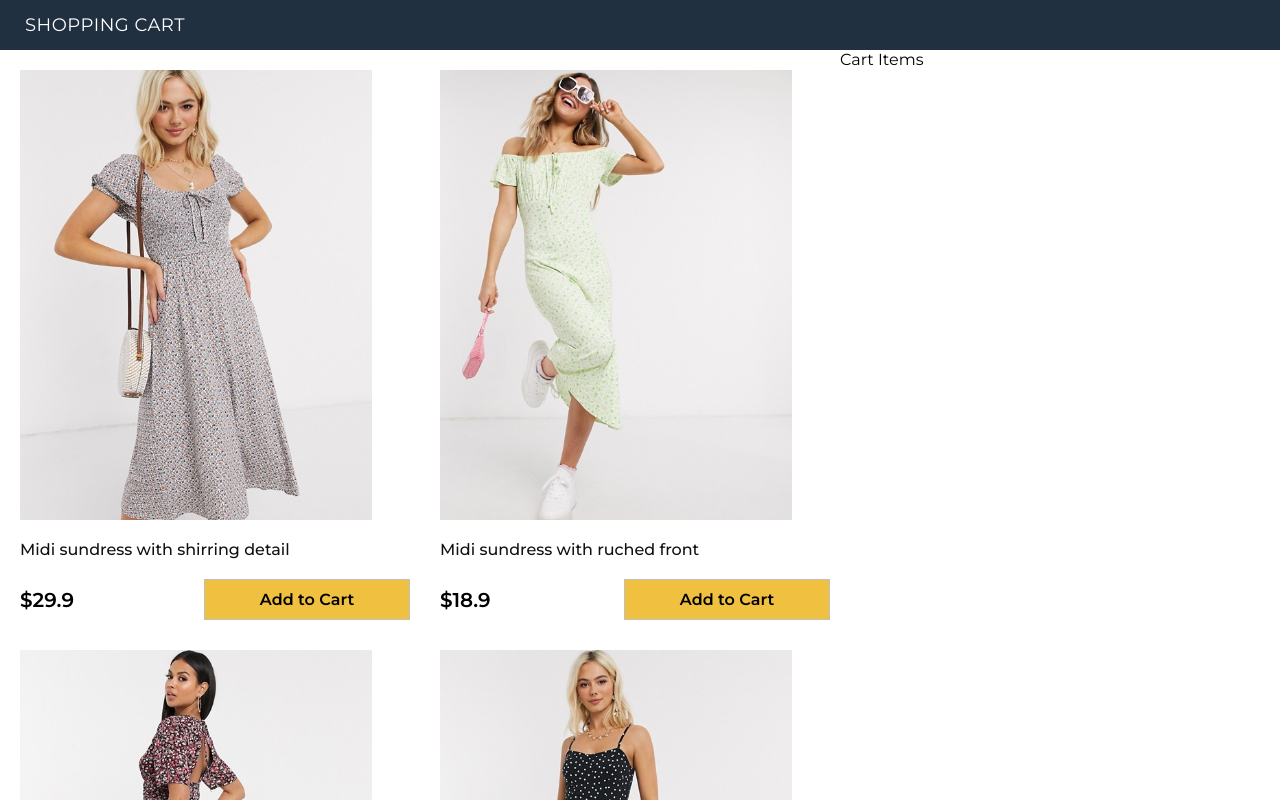
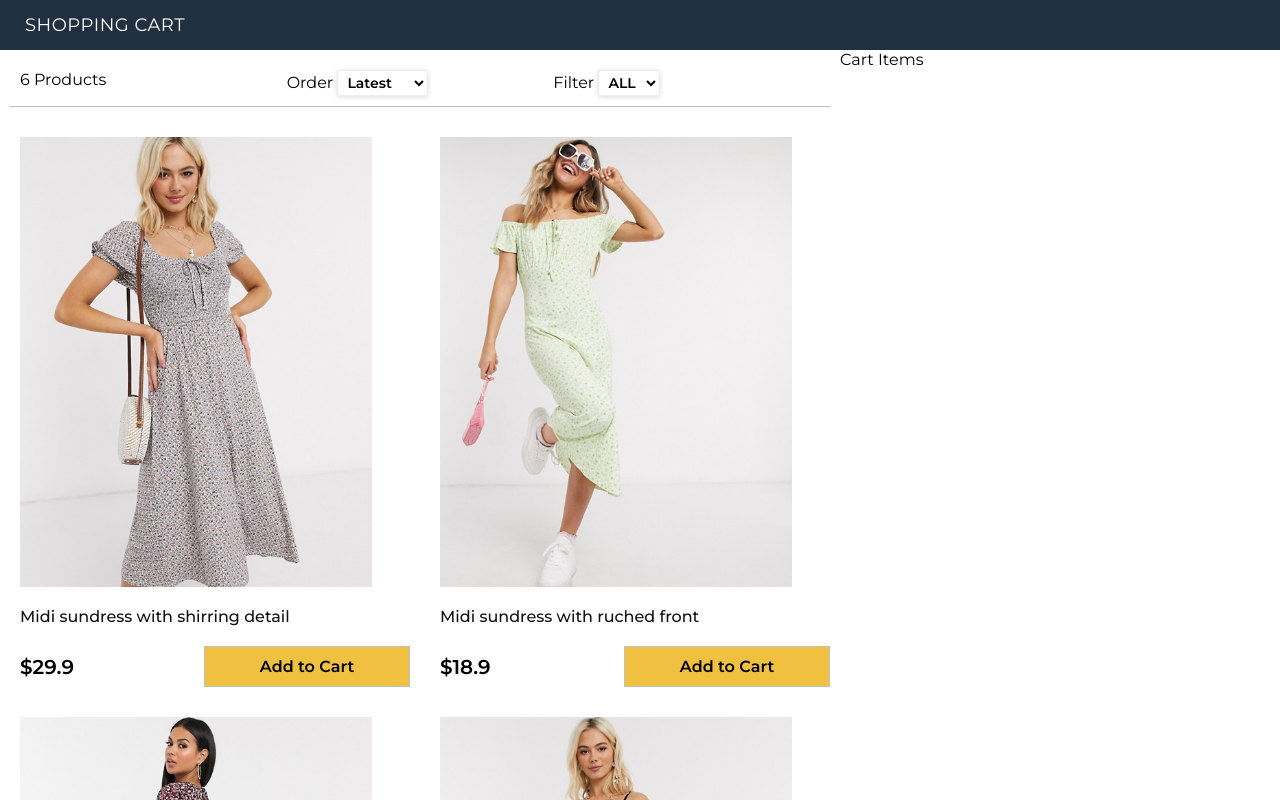
Before and after one commit to mangaloly/shopping-app, a React (Create React App) app: page / in a window 1280 px wide. Shown: the top 800 px of the page. Built offline with nearby package versions, Linux system fonts and the light colour scheme.

Commit message:
filter component

```diff
--- a/src/App.js
+++ b/src/App.js
@@ -1,5 +1,6 @@
 // feature 1
 import React, { Component } from 'react';
+import Filter from './components/Filter';
 import Products from './components/Products';
 import data from './data.json';
 
@@ -14,6 +15,37 @@
     };
   }
 
+  sortProducts = (event) => {
+    // impl
+    const sort = event.target.value;
+    console.log(event.target.value);
+    this.setState(state => ({
+      sort: sort,
+      products: this.state.products.slice().sort((a, b) => (
+        sort === "lowest" ?
+          ((a.price > b.price) ? 1 : -1) :
+          sort === "highest" ?
+            ((a.price < b.price) ? 1 : -1) :
+            ((a._id < b._id) ? 1 : -1)
+      ))
+    }));
+  }
+
+  filterProducts = (event) => {
+    //impl
+    console.log(event.target.value);
+    if (event.target.value === "") {
+      this.setState({ size: event.target.value, product: data.products });
+    } else {
+      this.setState({
+        size: event.target.value,
+        products: data.products.filter(
+          (product) => product.availableSizes.indexOf(event.target.value) >= 0
+        ),
+      });
+    }
+  };
+
   render() {
     return (
       <div className="grid-container" >
@@ -23,6 +55,13 @@
         <main>
           <div className="content">
             <div className="main">
+              <Filter
+                count={this.state.products.length}
+                size={this.state.size}
+                sort={this.state.sort}
+                filterProducts={this.filterProducts}
+                sortProducts={this.sortProducts}
+              />
               <Products products={this.state.products} />
             </div>
             <div className="sidebar">
--- /dev/null
+++ b/src/components/Filter.js
@@ -0,0 +1,31 @@
+import React, { Component } from 'react';
+
+export default class Filter extends Component {
+  render() {
+    return (
+      <div className="filter">
+        <div className="filter-result">{this.props.count} Products</div>
+        <div className="filter-sort">
+          Order {" "}
+          <select value={this.props.sort} onChange={this.props.sortProducts}>
+            <option>Latest</option>
+            <option value="lowest">Lowest</option>
+            <option value="highest">Highest</option>
+          </select>
+        </div>
+        <div className="filter-size">
+          Filter {" "}
+          <select value={this.props.size} onChange={this.props.filterProducts}>
+            <option value="ALL">ALL</option>
+            <option value="XS">XS</option>
+            <option value="S">S</option>
+            <option value="M">M</option>
+            <option value="L">L</option>
+            <option value="XL">XL</option>
+            <option value="XXL">XXL</option>
+          </select>
+        </div>
+      </div>
+    );
+  }
+}
--- a/src/index.css
+++ b/src/index.css
@@ -150,3 +150,28 @@
 .button.primary {
   background-color: #f0c040;
 }
+
+/* Filter */
+
+.filter {
+  display: flex;
+  justify-content: space-between;
+  padding: 1rem;
+  margin: 1rem;
+  border-bottom: 0.1rem solid #c0c0c0;
+}
+
+.filter div {
+  flex: 1;
+}
+
+.filter select {
+  background-color: #fff;
+  border: 0.1rem solid #ededed;
+  border-radius: 2px;
+  outline: none;
+  padding: 0.2rem 0.7rem 0.2rem 0.5rem;
+  font-size: 1.4rem;
+  font-weight: 600;
+  box-shadow: 0 1px 5px #00000024;
+}
```
